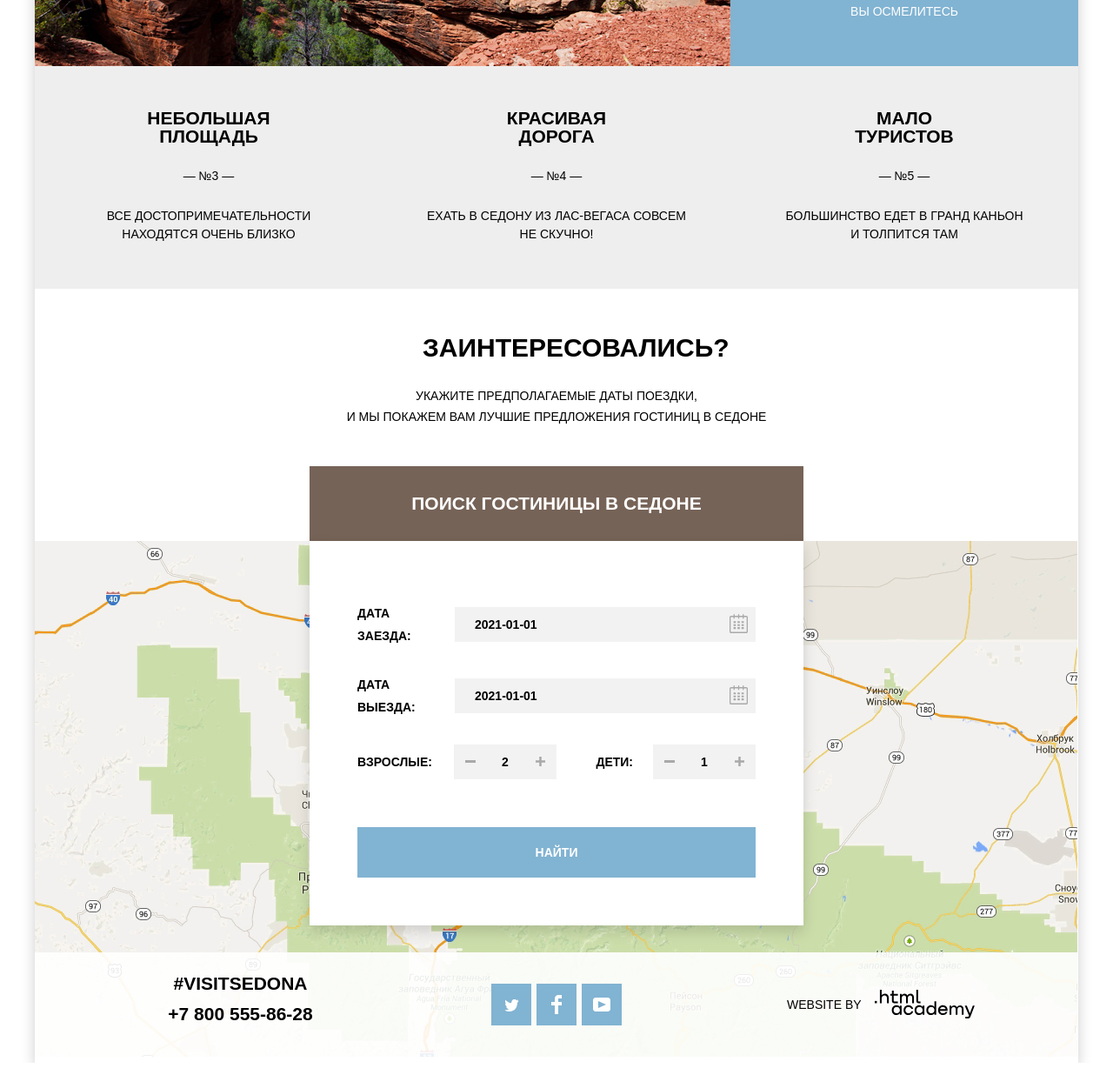
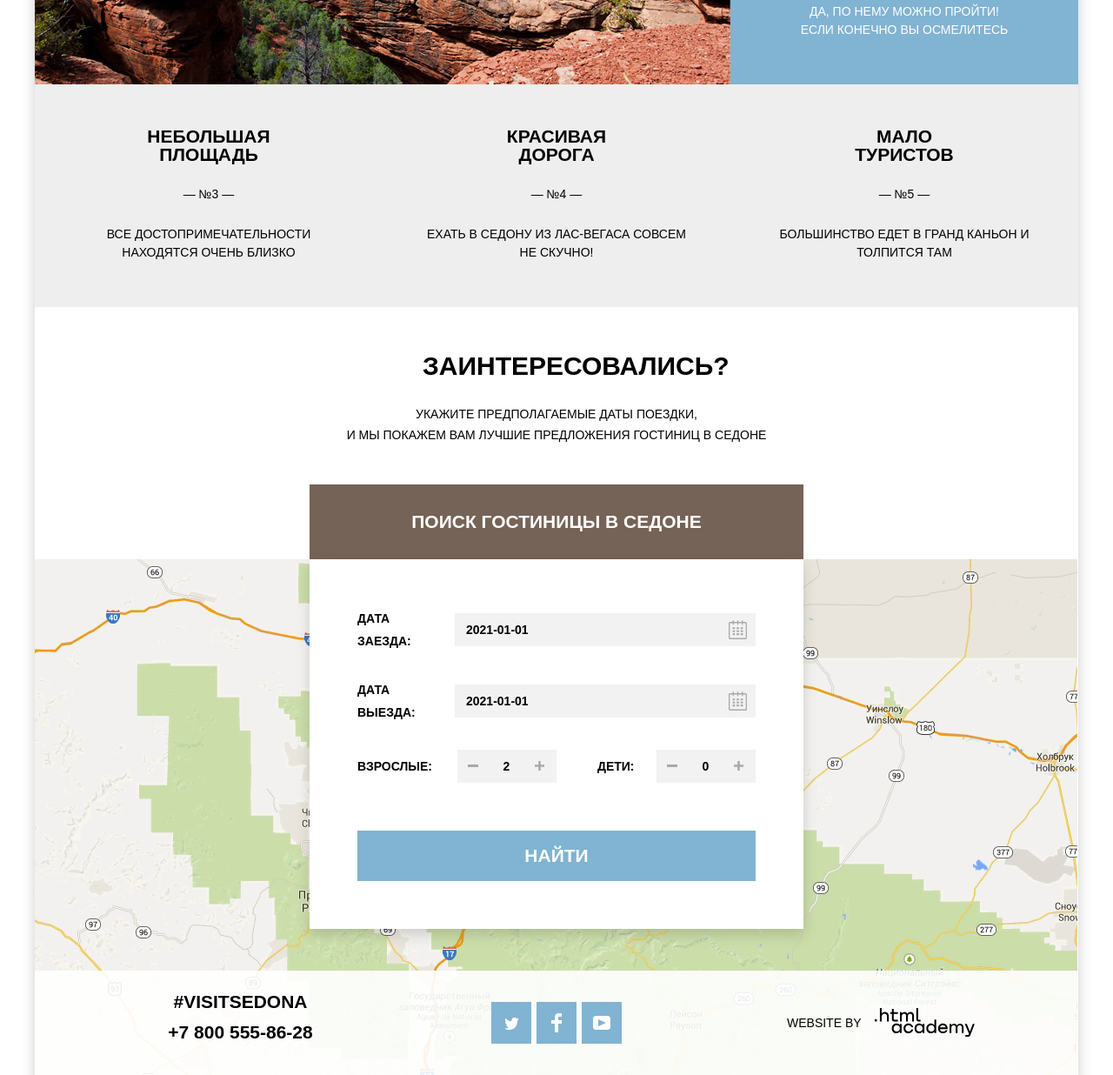
Before and after one commit to gradis/1795063-sedona-31, a plain HTML site: page index.html in a window 1280 px wide. Shown: the part 1564-2800 px from the top of the page at 87% size. Drawn offline with Linux system fonts and the light colour scheme.

Commit message:
правки после первой проверки

```diff
--- a/css/style.css
+++ b/css/style.css
@@ -43,6 +43,7 @@
 }
 
 body {
+  min-width: 1200px;
   max-width: 1200px;
   margin: 0 auto;
   padding: 0;
@@ -70,11 +71,14 @@ img {
   height: auto;
 }
 
-button {
+.button {
   font-family: "PT Sans", Arial, sans-serif;
+  padding:3px 17px ;
+  text-transform: uppercase;
+  border: none;
 }
 
-section {
+.section {
   padding: 0;
   margin: 0;
 }
@@ -186,7 +190,7 @@ section {
   height: 509px;
   background-image: url("../img/bg-photo.jpg");
   background-repeat: no-repeat;
-  background-color: var(--basic-white);
+  background-color: var(--basic-dark-blue);
 
   display: flex;
 
@@ -293,6 +297,8 @@ section {
   width: 400px;
   min-height: 256px;
   background-color: var(--basic-blue);
+  padding: 0 40px;
+  box-sizing: border-box;
 }
 
 .features-item p:last-child {
@@ -315,6 +321,8 @@ section {
 
 .features-item p {
   font-size: 14px;
+  padding: 0 40px;
+  box-sizing: border-box;
 }
 
 .interesting-features {
@@ -331,7 +339,7 @@ section {
 }
 
 .interesting-item {
-  padding-top: 160px;
+  padding: 160px 50px 0;
   box-sizing: border-box;
   line-height: 21px;
   text-align: center;
@@ -417,14 +425,6 @@ section {
   margin-left: 130px;
 }
 
-.book a {
-  font-weight: bold;
-  font-size: 21px;
-  line-height: 26px;
-  color:var(--basic-white);
-  background-color: var(--basic-brown);
-}
-
 .book-info {
   box-sizing: border-box;
   width: 568px;
@@ -441,6 +441,14 @@ section {
 }
 
 .book-link {
+  width: 568px;
+  font-weight: bold;
+  font-size: 21px;
+  line-height: 26px;
+  color:var(--basic-white);
+  background-color: var(--basic-brown);
+  text-transform: uppercase;
+  border: none;
   display: block;
   text-align: center;
   padding-top: 30px;
@@ -471,8 +479,7 @@ section {
 }
 
 .wide-modal-input {
-  margin-top: 15px;
-  margin-bottom: 15px;
+  margin-bottom: 30px;
 
   display: grid;
   grid-template-columns: 92px 1fr;
@@ -488,15 +495,21 @@ section {
 
 .input-date {
   width: 100%;
-  padding-left: 23px;
+  padding-left: 13px;
   padding-right: 0;
+  text-transform: uppercase;
+}
+
+.input-count {
+  max-width: 114px;
+  padding: 0;
 }
 
 
 .calendar {
   position: absolute;
-  bottom: 10px;
-  right: 9px;
+  bottom: 4px;
+  right: 4px;
 }
 
 .calendar path{
@@ -508,7 +521,7 @@ section {
   grid-template-columns: repeat(4, 1fr);
   align-items: center;
 
-  margin-top: 15px;
+  /* margin-top: 15px; */
   position: relative;
 }
 
@@ -518,7 +531,7 @@ section {
 }
 
 .short-modal-form-container label{
-  margin-right: 23px;
+  margin-right: 25px;
 }
 
 .short-modal-form-container div {
@@ -531,6 +544,8 @@ section {
   font-weight: 700;
   border: none;
   background-color: var(--basic-light-gray);
+  padding-top: 0;
+  padding-bottom: 0;
 
   height: 38px;
 }
@@ -546,17 +561,8 @@ section {
   background-color: var(--basic-white);
 }
 
-.modal-button {
-  font-size: 21px;
-  line-height: 26px;
-
-  display: block;
-  height: 58px;
-
-  margin-top: 55px;
-}
-
 .button {
+  font-family: "PT Sans", Arial, sans-serif;
   padding:3px 17px ;
   text-transform: uppercase;
   border: none;
@@ -567,16 +573,18 @@ section {
 }
 
 .toggle-minus {
-  top: 18px;
-  left: 13px;
+  top: 6px;
+  left: 6px;
 }
 
 .toggle-plus {
-  top: 14px;
-  right: 13px;
+  top: 10px;
+  right: 8px;
 }
 
 .toggle-button {
+  border: none;
+  background-color: transparent;
   cursor: pointer;
 }
 
@@ -592,15 +600,16 @@ section {
 
 .filters {
   color: var(--basic-white);
-  background-color: var(--basic-white);
+  background-color: var(--basic-dark-blue);
   background-image: url("../img/bg-catalog.jpg");
   background-repeat: no-repeat;
+  background-size: cover;
   width: 1200px;
-  height: 217px;
+  min-height: 217px;
+  margin-bottom: 0;
 }
 
 .filters-form {
-  height: 217px;
   padding-left: 73px;
   padding-right: 73px;
   display: flex;
@@ -612,7 +621,6 @@ section {
 }
 
 .filter {
-  /* min-width: 135px; */
   margin: 25px 0;
   padding: 0;
 }
@@ -631,6 +639,10 @@ section {
   font-size: 14px;
   font-weight: normal;
   margin-bottom: 28px;
+}
+
+.filter-format-list li:last-child {
+  margin-bottom: 0;
 }
 
 .filter-format-legend {
@@ -856,7 +868,7 @@ section {
 .range-controls .toggle-max:hover {
   border: 10px solid var(--basic-white);
   top: -11px;
-  left: 257px;
+  left: 243px;
 }
 
 .price-filter-container > button {
@@ -1249,3 +1261,14 @@ section {
   width: 137px;
   height: 36px;
 }
+
+
+.modal-button {
+  font-size: 21px;
+  line-height: 26px;
+
+  display: block;
+  height: 58px;
+
+  margin-top: 55px;
+}
--- a/index.html
+++ b/index.html
@@ -6,7 +6,8 @@
     <link rel="icon" href="favico.ico">
     <link rel="manifest" href="manifest.webmanifest">
     <link rel="stylesheet" href="https://fonts.googleapis.com/css?family=PT+Sans+Narrow:400,700&amp;subset=latin,cyrillic;display=swap">
-    <link href="css/style.min.css" rel="stylesheet">
+    <link href="css/normalize.css" rel="stylesheet">
+    <link href="css/style.css" rel="stylesheet">
   </head>
   <body class="page-body">
     <header class="main-header">
@@ -21,11 +22,11 @@
       </nav>
     </header>
     <main class="container">
-      <section class="banner-img">
+      <section class="section banner-img">
         <h2 class="visually-hidden">Добро пожаловать в Sedona</h2>
         <img class="align-center" src="img/welcome-banner/welcome-text.svg" width="458" height="352" alt="Добро пожаловать в Седону!">
       </section>
-      <section class="main-info">
+      <section class="section main-info">
         <img src="img/welcome-banner/welcome-bottom-shape.svg" width="1200" height="57" alt="promo shape">
         <h2 class="visually-hidden">Описание</h2>
         <p class="town-description">
@@ -35,7 +36,7 @@
           Рассмотрим 5 причин, по которым Седона круче, чем гранд каньон!
         </p>
       </section>
-      <section class="features">
+      <section class="section features">
         <h2 class="visually-hidden">Преимущества</h2>
         <ul class="features-list">
           <li class="features-item wide-item">
@@ -44,7 +45,7 @@
                 <h3 class="align-center">Настоящий<br>городок</h3>
                 <p class="features-number align-center">&mdash; №1 &mdash;</p>
                 <p class="align-center">
-                  Седона — не аттракцион для туристов, там<br>течёт своя жизнь
+                  Седона — не аттракцион для туристов, там течёт своя жизнь
                 </p>
               </div>
               <img class="blue-item-image" src="img/town.jpg" width="800" height="256" alt="Фотография дома, который находится в Седоне">
@@ -53,17 +54,17 @@
               <li class="interesting-item">
                 <div class="house-ico"></div>
                 <h4>Жильё</h4>
-                <p class="align-center">Рекомендуем пожить в настоящем<br>мотеле, всё как в кино!</p>
+                <p class="align-center">Рекомендуем пожить в настоящем мотеле, всё как в кино!</p>
               </li>
               <li class="interesting-item">
                 <div class="food-ico"></div>
                 <h4>Еда</h4>
-                <p class="align-center">Всегда заказывайте фирменный бургер,<br>вы не разочаруетесь!</p>
+                <p class="align-center">Всегда заказывайте фирменный бургер, вы не разочаруетесь!</p>
               </li>
               <li class="interesting-item">
                 <div class="souvenir-ico"></div>
                 <h4>Сувениры</h4>
-                <p class="align-center">Не только китайского, но и местного<br>производства!</p>
+                <p class="align-center">Не только китайского, но и местного производства!</p>
               </li>
             </ul>
           </li>
@@ -74,7 +75,7 @@
                 <h3 class="align-center">Там есть<br>Мост дьявола</h3>
                 <p class="align-center">&mdash; №2 &mdash;</p>
                 <p class="align-center">
-                  Да, по нему можно пройти! Если конечно<br>вы осмелитесь
+                  Да, по нему можно пройти! Если конечно вы осмелитесь
                 </p>
               </div>
             </div>
@@ -83,78 +84,90 @@
             <h3 class="align-center">Небольшая<br>площадь</h3>
             <p>&mdash; №3 &mdash;</p>
             <p>
-              Все достопримечательности<br>находятся очень близко
+              Все достопримечательности находятся очень близко
             </p>
           </li>
           <li class="features-item align-center">
             <h3>Красивая<br>дорога</h3>
             <p>&mdash; №4 &mdash;</p>
             <p>
-              Ехать в Седону из Лас-Вегаса совсем<br>не скучно!
+              Ехать в Седону из Лас-Вегаса совсем не скучно!
             </p>
           </li>
           <li class="features-item align-center">
             <h3>Мало<br>туристов</h3>
             <p>&mdash; №5 &mdash;</p>
             <p>
-              Большинство едет в Гранд каньон<br>и толпится там
+              Большинство едет в Гранд каньон и толпится там
             </p>
           </li>
         </ul>
       </section>
-      <section class="book">
+      <section class="section book">
         <div class="book-info">
           <h2 class="align-center">Заинтересовались?</h2>
           <p class="align-center">
             укажите предполагаемые даты поездки,<br>и мы покажем вам лучшие предложения гостиниц в Седоне
           </p>
-          <a class="align-center book-link brown-button" href="#">Поиск гостиницы в Седоне</a>
+          <button class="align-center book-link" aria-label="Поиск гостиницы">Поиск гостиницы в Седоне</button>
           <div class="modal">
             <p class="visually-hidden">Поиск гостиницы в Седоне</p>
             <form class="modal-form" action="https://echo.htmlacademy.ru" method="post">
               <div class="wide-modal-input">
-                <label>Дата заезда:</label>
+                <label for="model-enterDate">Дата заезда:</label>
                 <div>
-                  <input class="modal-input input-date" name="entryDate" value="2021-01-01">
-                  <svg class="toggle-button calendar" width="21" height="23" viewBox="0 0 21 23" fill="none" xmlns="http://www.w3.org/2000/svg">
+                  <input class="modal-input input-date" name="entryDate" id="model-enterDate" value="2021-01-01">
+                  <button class="toggle-button calendar" aria-label="выбрать дату заезда">
+                    <svg width="21" height="23" viewBox="0 0 21 23" fill="none" xmlns="http://www.w3.org/2000/svg">
                       <path fill-rule="evenodd" clip-rule="evenodd" d="M16.406 3.02498H19.251C20.217 3.02498 21 3.84698 21 4.86198V21.164C21 22.179 20.217 23 19.251 23H1.75C0.784 23 0 22.179 0 21.164V4.86198C0 3.84698 0.784 3.02498 1.75 3.02498H4.593V1.64798C4.593 1.26698 4.887 0.958984 5.25 0.958984C5.612 0.958984 5.906 1.26698 5.906 1.64798V3.02498H9.844V1.64798C9.844 1.26698 10.138 0.958984 10.501 0.958984C10.862 0.958984 11.156 1.26698 11.156 1.64798V3.02498H15.094V1.64798C15.094 1.26698 15.387 0.958984 15.75 0.958984C16.112 0.958984 16.406 1.26698 16.406 1.64798V3.02498ZM19.5646 21.484C19.6466 21.3979 19.691 21.2828 19.688 21.164H19.689V4.86198C19.689 4.60898 19.493 4.40298 19.252 4.40298H16.407V5.78098C16.407 6.16198 16.113 6.46998 15.751 6.46998C15.388 6.46998 15.095 6.16198 15.095 5.78098V4.40298H11.157V5.78098C11.157 6.16198 10.863 6.46998 10.502 6.46998C10.139 6.46998 9.845 6.16198 9.845 5.78098V4.40298H5.907V5.78098C5.907 6.16198 5.613 6.46998 5.251 6.46998C4.888 6.46998 4.594 6.16198 4.594 5.78098V4.40298H1.75C1.50263 4.40953 1.30696 4.61458 1.312 4.86198V21.164C1.30696 21.4114 1.50263 21.6164 1.75 21.623H19.251C19.3698 21.6201 19.4826 21.5701 19.5646 21.484Z" fill="black"/>
                       <path fill-rule="evenodd" clip-rule="evenodd" d="M4.59399 9.2251H7.21899V11.2911H4.59399V9.2251ZM4.59399 12.6681H7.21899V14.7351H4.59399V12.6681ZM7.21899 16.1121H4.59399V18.1781H7.21899V16.1121ZM9.18799 16.1121H11.813V18.1781H9.18799V16.1121ZM11.813 12.6681H9.18799V14.7351H11.813V12.6681ZM9.18799 9.2251H11.813V11.2911H9.18799V9.2251ZM16.406 16.1121H13.781V18.1781H16.406V16.1121ZM13.781 12.6681H16.406V14.7351H13.781V12.6681ZM16.406 9.2251H13.781V11.2911H16.406V9.2251Z" fill="black"/>
                     </svg>
+                  </button>
                 </div>
               </div>
               <div class="wide-modal-input">
-                <label>Дата выезда:</label>
+                <label for="model-exitDate">Дата выезда:</label>
                 <div>
-                  <input class="modal-input input-date" name="exitDate" value="2021-01-01">
-                  <svg class="toggle-button calendar" width="21" height="23" viewBox="0 0 21 23" fill="none" xmlns="http://www.w3.org/2000/svg">
+                  <input class="modal-input input-date" name="exitDate" id="model-exitDate" value="2021-01-01">
+                  <button class="toggle-button calendar"aria-label="выбрать дату выезда">
+                    <svg width="21" height="23" viewBox="0 0 21 23" fill="none" xmlns="http://www.w3.org/2000/svg">
                       <path fill-rule="evenodd" clip-rule="evenodd" d="M16.406 3.02498H19.251C20.217 3.02498 21 3.84698 21 4.86198V21.164C21 22.179 20.217 23 19.251 23H1.75C0.784 23 0 22.179 0 21.164V4.86198C0 3.84698 0.784 3.02498 1.75 3.02498H4.593V1.64798C4.593 1.26698 4.887 0.958984 5.25 0.958984C5.612 0.958984 5.906 1.26698 5.906 1.64798V3.02498H9.844V1.64798C9.844 1.26698 10.138 0.958984 10.501 0.958984C10.862 0.958984 11.156 1.26698 11.156 1.64798V3.02498H15.094V1.64798C15.094 1.26698 15.387 0.958984 15.75 0.958984C16.112 0.958984 16.406 1.26698 16.406 1.64798V3.02498ZM19.5646 21.484C19.6466 21.3979 19.691 21.2828 19.688 21.164H19.689V4.86198C19.689 4.60898 19.493 4.40298 19.252 4.40298H16.407V5.78098C16.407 6.16198 16.113 6.46998 15.751 6.46998C15.388 6.46998 15.095 6.16198 15.095 5.78098V4.40298H11.157V5.78098C11.157 6.16198 10.863 6.46998 10.502 6.46998C10.139 6.46998 9.845 6.16198 9.845 5.78098V4.40298H5.907V5.78098C5.907 6.16198 5.613 6.46998 5.251 6.46998C4.888 6.46998 4.594 6.16198 4.594 5.78098V4.40298H1.75C1.50263 4.40953 1.30696 4.61458 1.312 4.86198V21.164C1.30696 21.4114 1.50263 21.6164 1.75 21.623H19.251C19.3698 21.6201 19.4826 21.5701 19.5646 21.484Z" fill="black"/>
                       <path fill-rule="evenodd" clip-rule="evenodd" d="M4.59399 9.2251H7.21899V11.2911H4.59399V9.2251ZM4.59399 12.6681H7.21899V14.7351H4.59399V12.6681ZM7.21899 16.1121H4.59399V18.1781H7.21899V16.1121ZM9.18799 16.1121H11.813V18.1781H9.18799V16.1121ZM11.813 12.6681H9.18799V14.7351H11.813V12.6681ZM9.18799 9.2251H11.813V11.2911H9.18799V9.2251ZM16.406 16.1121H13.781V18.1781H16.406V16.1121ZM13.781 12.6681H16.406V14.7351H13.781V12.6681ZM16.406 9.2251H13.781V11.2911H16.406V9.2251Z" fill="black"/>
                     </svg>
+                  </button>
                 </div>
               </div>
               <div class="short-modal-form-container">
-                <label>Взрослые:</label>
+                <label for="adult-count">Взрослые:</label>
                 <div>
-                  <svg class="toggle-button toggle-minus" width="12" height="3" viewBox="0 0 12 3" fill="none" xmlns="http://www.w3.org/2000/svg">
+                  <button class="toggle-button toggle-minus" aria-label="убрать человека">
+                    <svg width="12" height="3" viewBox="0 0 12 3" fill="none" xmlns="http://www.w3.org/2000/svg">
                       <rect width="12" height="3" fill="#A9A9A9"/>
                     </svg>
-                  <input class="modal-input input-count" name ="adults" value="2">
-                  <svg class="toggle-button toggle-plus" width="11" height="11" viewBox="0 0 11 11" fill="none" xmlns="http://www.w3.org/2000/svg">
+                  </button>
+                  <input class="modal-input input-count" name ="adults" id="adult-count" value="2">
+                  <button class="toggle-button toggle-plus" aria-label="добавить человека">
+                    <svg width="11" height="11" viewBox="0 0 11 11" fill="none" xmlns="http://www.w3.org/2000/svg">
                       <path fill-rule="evenodd" clip-rule="evenodd" d="M4.23086 6.76932V11H6.76932V6.76932H11V4.23086H6.76932V0H4.23085V4.23086H0V6.76932H4.23086Z" fill="#A9A9A9"/>
                     </svg>
+                  </button>
                 </div>
-                <label class="align-right">Дети:</label>
+                <label class="align-right" for="childre-count">Дети:</label>
                 <div>
-                  <svg class="toggle-button toggle-minus" width="12" height="3" viewBox="0 0 12 3" fill="none" xmlns="http://www.w3.org/2000/svg">
+                  <button class="toggle-button toggle-minus" aria-label="убрать человека">
+                    <svg width="12" height="3" viewBox="0 0 12 3" fill="none" xmlns="http://www.w3.org/2000/svg">
                       <rect width="12" height="3" fill="#A9A9A9"/>
                     </svg>
-                  <input class="modal-input input-count" name="childrens" value="1">
-                  <svg class="toggle-button toggle-plus" width="11" height="11" viewBox="0 0 11 11" fill="none" xmlns="http://www.w3.org/2000/svg">
+                  </button>
+                  <input class="modal-input input-count" name="childrens" value="0" id="childre-count">
+                  <button class="toggle-button toggle-plus" aria-label="добавить человека">
+                    <svg width="11" height="11" viewBox="0 0 11 11" fill="none" xmlns="http://www.w3.org/2000/svg">
                       <path fill-rule="evenodd" clip-rule="evenodd" d="M4.23086 6.76932V11H6.76932V6.76932H11V4.23086H6.76932V0H4.23085V4.23086H0V6.76932H4.23086Z" fill="#A9A9A9"/>
                     </svg>
+                  </button>
                 </div>
               </div>
-              <button class="button modal-button blue-button" type="submit">Найти</button>
+              <button class="button blue-button modal-button" type="submit" aria-label="Найти жильё">Найти</button>
             </form>
           </div>
         </div>
@@ -162,7 +175,7 @@
       </section>
     </main>
     <footer class="main-footer">
-      <section class="footer-contacts align-center">
+      <section class="section footer-contacts align-center">
         <p>
           #visitsedona
         </p>
@@ -196,7 +209,7 @@
           </li>
         </ul>
       </section>
-      <section class="footer-copyright align-center">
+      <section class="section footer-copyright align-center">
         <p>
           website by
         </p>
```
Also changed, not shown: catalog.html (+13 -10 lines). Lines whose indentation alone changed are shown as unchanged.
